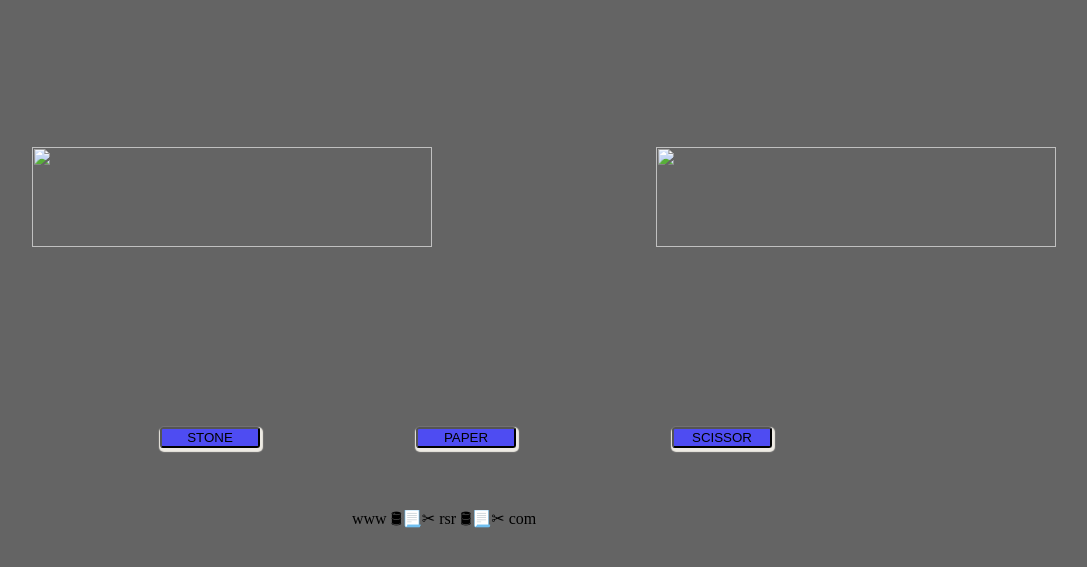
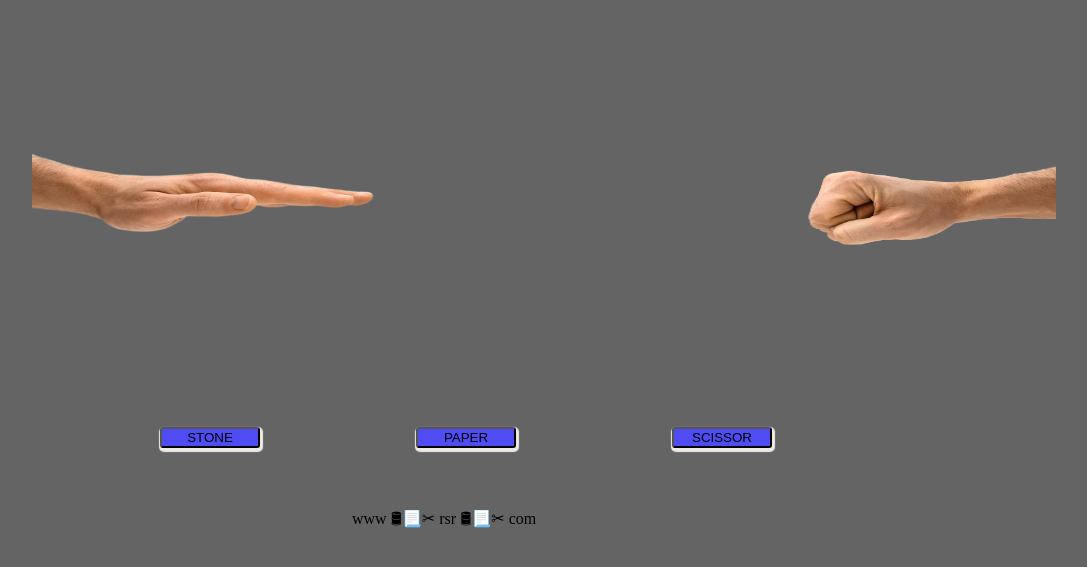
Before and after one commit to rsr1s/stone-paper-scissor, a browser extension: page index.html in a window 1280 px wide. Shown: the part 93-660 px from the top of the page, without its empty margins (96-1183 px from the left). Drawn offline with Linux system fonts and the light colour scheme.

Commit message:
Update index.html

```diff
--- a/index.html
+++ b/index.html
@@ -15,8 +15,8 @@
     </header>
     <body style="background-color: rgb(100, 100, 100);">
         <h2></h2>
-        <img src="image\\comp0.png" class="p_com" >
-        <img src="image\\p_user1.png" class="p_user">
+        <img src="comp0.png" class="p_com" >
+        <img src="p_user1.png" class="p_user">
         <button class="stone">STONE</button>
         <button class="paper">PAPER</button>
         <button class="scissor">SCISSOR</button>
```
